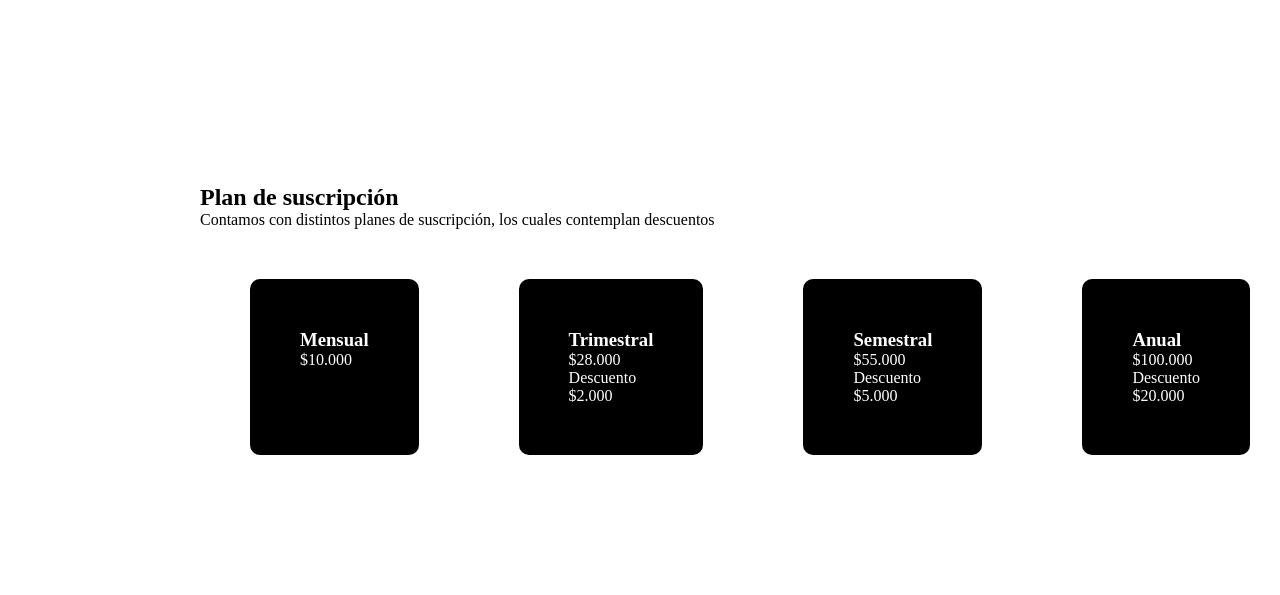
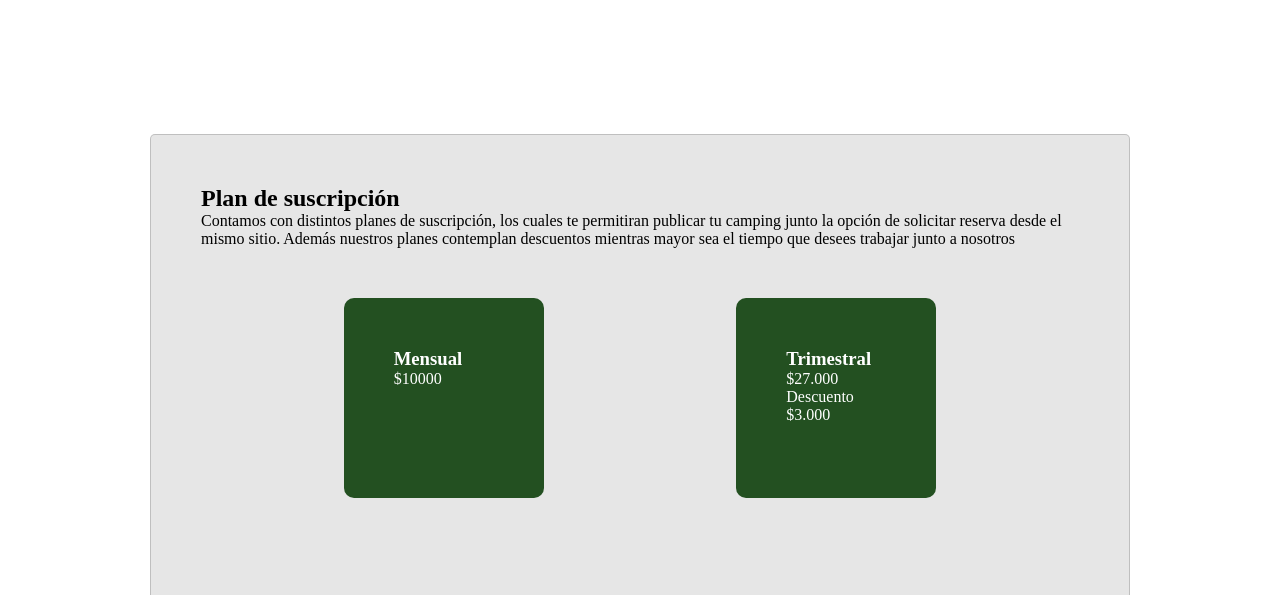
Before and after one commit to RodolfoIgnaci0/Escalab-test, a plain HTML site: page suscription.html in a window 1280 px wide. Shown: the part 127-722 px from the top of the page. Drawn offline with Linux system fonts and the light colour scheme; a web font is replaced by a local one.

Commit message:
suscription

```diff
--- /dev/null
+++ b/js/discount.js
@@ -0,0 +1,18 @@
+document.addEventListener("DOMContentLoaded", function(event){
+
+    const mes = 10000;
+    document.getElementById("mescost").innerHTML = '$' + mes;
+
+    // new Intl.NumberFormat('es-CL').format(variable) agrega el formato con punto a montos
+    var tricost = mes * 3 - 1000 * 3;
+    document.getElementById("tricost").innerHTML = '$' + new Intl.NumberFormat('es-CL').format(tricost);
+    document.getElementById("tritotal").innerHTML = 'Descuento $' + new Intl.NumberFormat('es-CL').format(1000 * 3);
+
+    var semcost = mes * 6 - 1000 * 6;
+    document.getElementById("semcost").innerHTML = '$' + new Intl.NumberFormat('es-CL').format(semcost);
+    document.getElementById("semtotal").innerHTML = 'Descuento $' + new Intl.NumberFormat('es-CL').format(1000 * 6);
+
+    var anucost = mes * 12 - 1000 * 12;
+    document.getElementById("anucost").innerHTML = '$' + new Intl.NumberFormat('es-CL').format(anucost);
+    document.getElementById("anutotal").innerHTML = 'Descuento $' + new Intl.NumberFormat('es-CL').format(1000 * 12);
+});
--- a/js/modal.js
+++ b/js/modal.js
@@ -7,6 +7,7 @@ var btn = document.getElementById("myBtn");
 
 // Obtiene boton de cerrar modal
 var span = document.getElementsByClassName("close")[0];
+var submit = document.getElementById("submit");
 
 // Crea evento click para el boton
 btn.onclick = function(){
@@ -17,5 +18,9 @@ btn.onclick = function(){
 span.onclick = function(){
     modal.style.display = "none";
 }
+submit.onclick = function(){
+    modal.style.display = "none";
+    alert("Mensaje enviado");
+}
 
 });
--- a/suscription.html
+++ b/suscription.html
@@ -10,6 +10,7 @@
     <link href="https://fonts.googleapis.com/css2?family=ZCOOL+KuaiLe&display=swap" rel="stylesheet">
     <link rel="stylesheet" href="./suscriptionStyle.css">
     <script src="./js/modal.js"></script>
+    <script src="./js/discount.js"></script>
   </head>
   <body>
     <header>
@@ -28,27 +29,28 @@
 
     <section class="principal">
         <h2>Plan de suscripción</h2>
-        <p>Contamos con distintos planes de suscripción, los cuales contemplan descuentos</p>
+        <p>Contamos con distintos planes de suscripción, los cuales te permitiran publicar tu camping junto la opción de solicitar reserva desde el mismo sitio. Además nuestros planes
+          contemplan descuentos mientras mayor sea el tiempo que desees trabajar junto a nosotros</p>
 
         <div class="planContainer">
             <div class="plan">
                 <h3>Mensual</h3>
-                <p>$10.000</p>
+                <p id="mescost">$</p>
             </div>
             <div class="plan">
                 <h3>Trimestral</h3>
-                <p>$28.000</p>
-                <p>Descuento $2.000</p>
+                <p id="tricost">28000</p>
+                <p id="tritotal">Descuento <span>$2.000</span></p>
             </div>
             <div class="plan">
                 <h3>Semestral</h3>
-                <p>$55.000</p>
-                <p>Descuento $5.000</p>
+                <p id="semcost">$55.000</p>
+                <p id="semtotal">Descuento $5.000</p>
             </div>
             <div class="plan">
                 <h3>Anual</h3>
-                <p>$100.000</p>
-                <p>Descuento $20.000</p>
+                <p id="anucost">$100.000</p>
+                <p id="anutotal">Descuento $20.000</p>
             </div>
         </div>
     </section>
@@ -77,7 +79,7 @@
                   <label for="">Descripción de Consulta</label>
                   <textarea name="comment" id="cComment" placeholder="Ingrese el comentario" ></textarea>
 
-                  <button type="button" class="btnSubmit" onclick="addProduct()">Enviar</button>
+                  <button type="button" class="btnSubmit" id="submit" onclick="cerrar()">Enviar</button>
               </form>
           </div>
       </div>
--- a/suscriptionStyle.css
+++ b/suscriptionStyle.css
@@ -1,16 +1,42 @@
 .principal{
-    margin: 200px;
+    margin: 150px;
+    background: rgba(187, 187, 187, 0.363);
+    border: 1px solid rgba(187, 187, 187, 0.9);
+    border-radius: 5px;
+    padding: 50px;
 }
 
 .planContainer{
     display: flex;
     justify-content: space-evenly;
+    flex-wrap: wrap;
 }
 
 .plan{
     color: white;
-    background: black;
+    background: rgb(35, 80, 33);
     padding: 50px;
     margin: 50px;
     border-radius: 10px;
 }
+
+@media only screen and (max-width: 1626px) {
+    .plan{
+        height: 100px;
+        width: 100px;
+    }
+  }
+
+  @media only screen and (max-width: 1002px) {
+    .plan{
+        height: 80px;
+        width: 80px;
+    }
+  }
+
+  @media only screen and (max-width: 650px) {
+    .plan{
+        height: auto;
+        width: auto;
+    }
+  }
```
Also changed, not shown: index.html (+1 -1 lines).
